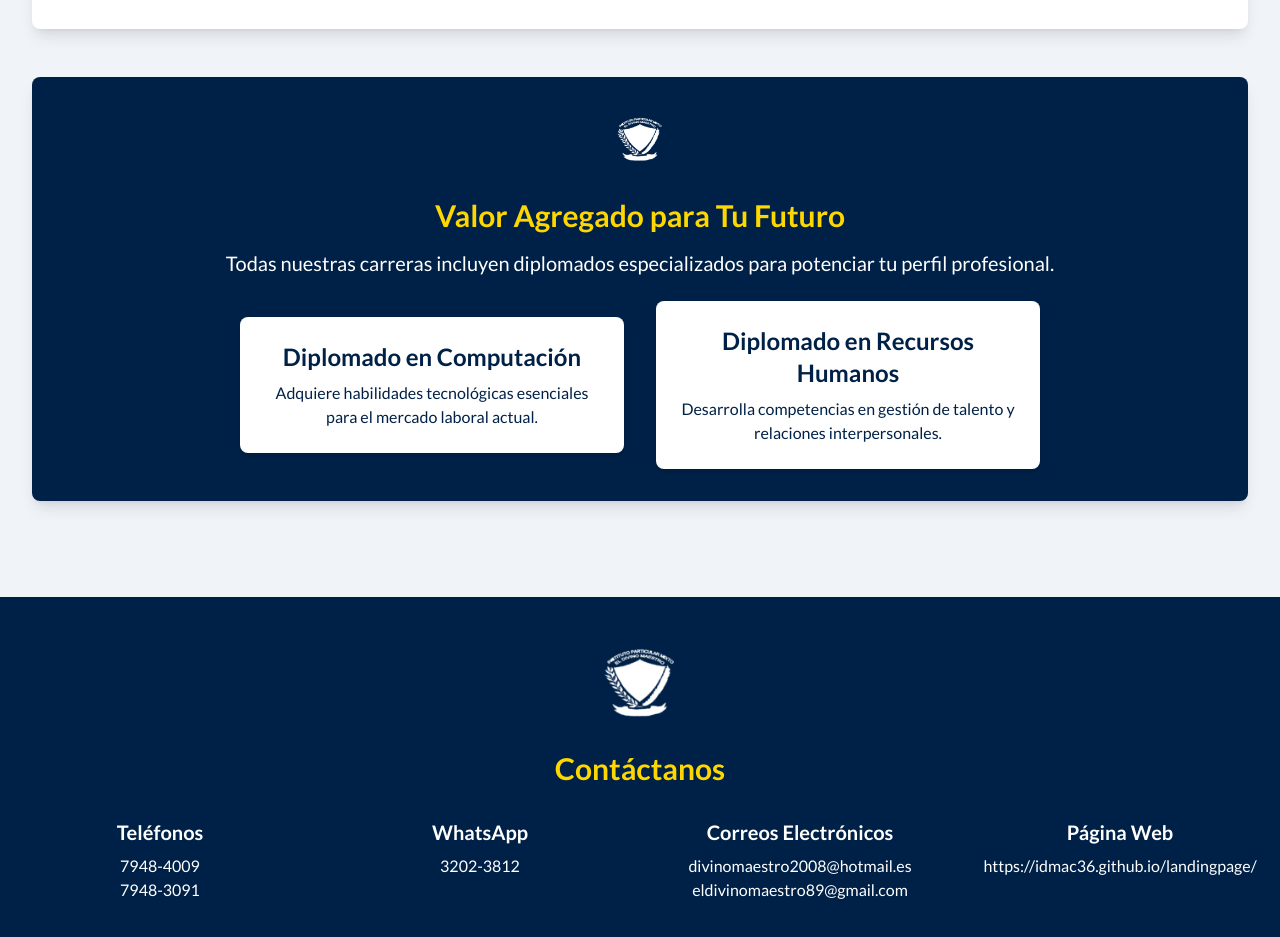
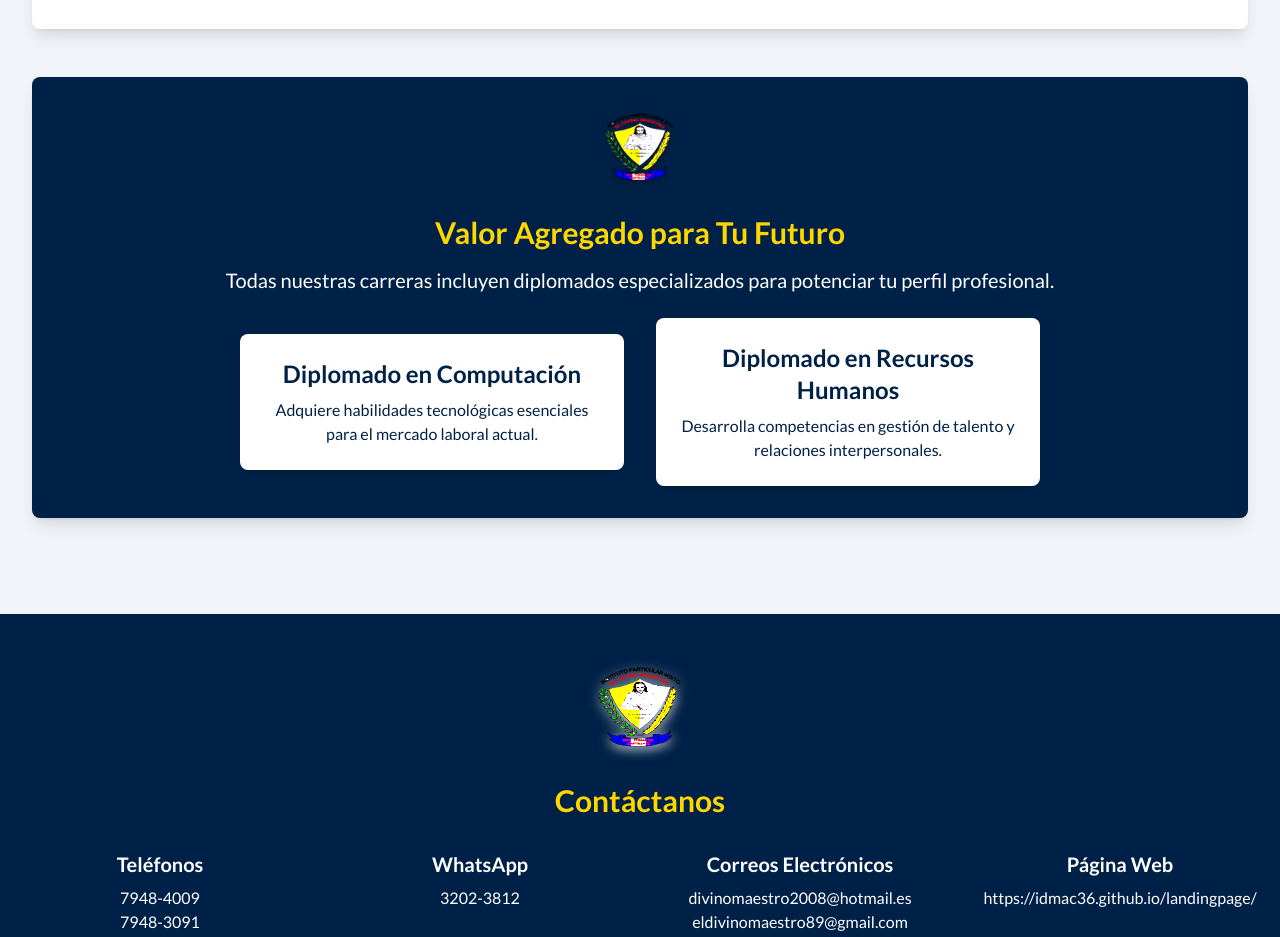
Before and after one commit to IDMAC36/idmacCatalgo, a plain HTML site: page index.html in a window 1280 px wide. Shown: the part 8806-9743 px from the top of the page. Drawn offline with nearby package versions, Linux system fonts and the light colour scheme.

Commit message:
ult changes

```diff
--- a/index.html
+++ b/index.html
@@ -4,6 +4,8 @@
     <meta charset="UTF-8">
     <meta name="viewport" content="width=device-width, initial-scale=1.0">
     <title>Catálogo de Carreras 2024 - Instituto El Divino Maestro</title>
+    <link rel="icon" type="image/png" href="logo del colegio.png">
+    <link rel="shortcut icon" type="image/png" href="logo del colegio.png">
     <script src="https://cdn.tailwindcss.com"></script>
     <script src="https://cdn.jsdelivr.net/npm/chart.js"></script>
     <link rel="preconnect" href="https://fonts.googleapis.com">
@@ -52,7 +54,22 @@
         .footer-logo {
             max-width: 100px;
             height: auto;
-            filter: brightness(0) invert(1);
+            filter: brightness(0) invert(1) drop-shadow(0 2px 4px rgba(255,255,255,0.3));
+        }
+        .logo-white-bg {
+            max-width: 100px;
+            height: auto;
+            filter: brightness(1.1) contrast(1.2) drop-shadow(0 2px 4px rgba(0,0,0,0.3));
+        }
+        .logo-footer {
+            max-width: 120px;
+            height: auto;
+            filter: brightness(0) invert(1) drop-shadow(0 2px 4px rgba(255,255,255,0.6)) contrast(1.5);
+        }
+        .logo-footer-alt {
+            max-width: 120px;
+            height: auto;
+            filter: brightness(1.2) contrast(1.8) saturate(1.5) drop-shadow(0 3px 6px rgba(255,255,255,0.8));
         }
     </style>
 </head>
@@ -130,7 +147,7 @@
 
         <section class="bg-azul-marino text-white p-8 rounded-lg shadow-lg text-center mt-12">
             <div class="flex justify-center mb-6">
-                <img src="logo del colegio.png" alt="Logo del Instituto" class="w-16 h-16 object-contain footer-logo">
+                <img src="logo del colegio.png" alt="Logo del Instituto" class="logo-white-bg">
             </div>
             <h2 class="text-3xl font-bold text-dorado mb-4">Valor Agregado para Tu Futuro</h2>
             <p class="text-xl mb-6">Todas nuestras carreras incluyen diplomados especializados para potenciar tu perfil profesional.</p>
@@ -151,7 +168,7 @@
     <footer class="bg-azul-marino text-white py-12 px-4 mt-12">
         <div class="container mx-auto text-center">
             <div class="flex justify-center mb-6">
-                <img src="logo del colegio.png" alt="Logo del Instituto El Divino Maestro" class="footer-logo">
+                <img src="logo del colegio.png" alt="Logo del Instituto El Divino Maestro" class="logo-footer-alt">
             </div>
             <h2 class="text-3xl font-bold text-dorado mb-8">Contáctanos</h2>
             <div class="grid grid-cols-1 md:grid-cols-2 lg:grid-cols-4 gap-8">
```
